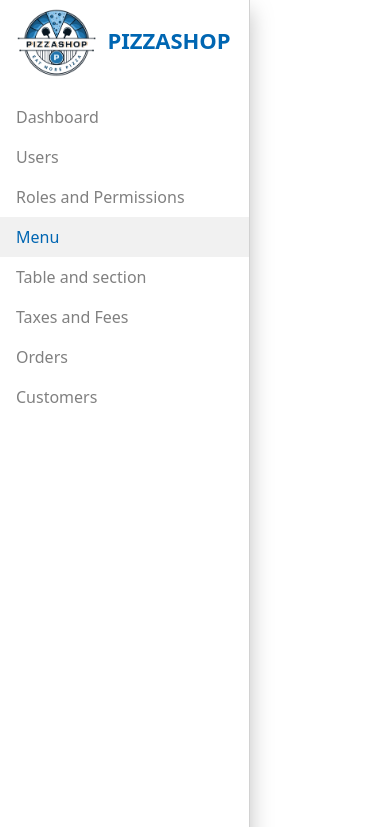
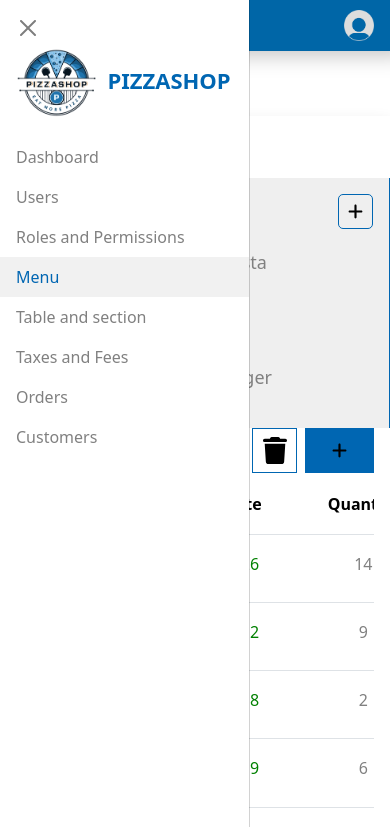
Before and after one commit to JyotDelvadiya/Pizza-Shop, a plain HTML site: page menu.html in a window 390 px wide. Both pictures are taken after a click on the button 33 px from the left and 25 px from the top of the page. Shown: the top 827 px of the page. Drawn offline with nearby package versions, Linux system fonts and the light colour scheme.

Commit message:
Bug fixing [removing unnecessary bootsrap classes. i.e sticky-top from the .menuContainer & more!]

```diff
--- a/assets/dist/css/dashboard.css
+++ b/assets/dist/css/dashboard.css
@@ -5,14 +5,7 @@ body {
     max-width: 100%;
 }
 
-.sidebar {
-    height: 100vh;
-    background-color: white;
-    transition: transform 0.3s ease;
-    box-shadow: 1px 10px 20px rgba(128, 128, 128, 0.448);
-    width: 250px;
-    z-index: 999;
-}
+
 
 .header {
     padding-right: 1em;
@@ -142,6 +135,7 @@ body {
     padding: 1.25em 0em;
     width: 100%;
 }
+
 /* ROLE TABLE CSS END */
 
 .tableContainer td:nth-child(5) .c-table-status {
@@ -667,19 +661,17 @@ input[type="color"]:focus,
         min-width: 25% !important;
     }
 
-    .itemsSearchBar{
+    .itemsSearchBar {
         max-width: 50%;
         min-width: 15% !important;
         margin-left: 10px;
     }
 
-    .itemsDeleteBar{
+    .itemsDeleteBar {
         max-width: 50%;
         min-width: 15% !important;
         margin-left: 10px;
     }
-
-    input::placeholder {}
 
     .addUserBlock {
         max-width: 25% !important;
@@ -696,20 +688,28 @@ input[type="color"]:focus,
         overflow-x: auto;
         white-space: nowrap;
     }
-    .tableContainer th, td {
+
+    .tableContainer th,
+    td {
         min-width: 120px;
     }
 }
 
 @media screen and (max-width: 991px) {
-    .sidebar {
+    /* .sidebar {
         display: none;
-    }
+    } */
 
     .toggle {
         display: block !important;
         border-color: none;
     }
+
+    .menuContainer{
+        z-index: 1 !important;
+    }
+
+
 
     .toggle i {
         font-size: 2em;
@@ -737,3 +737,17 @@ input[type="color"]:focus,
     }
 
 }
+
+@media screen and (min-width: 992px) {
+    .sidebar {
+        height: 100vh;
+        background-color: white;
+        transition: transform 0.3s ease;
+        box-shadow: 1px 10px 20px rgba(128, 128, 128, 0.448);
+        min-width: 250px;
+        z-index: 999;
+    }
+    .offcanvas button{
+        display: none;
+    }
+}
--- a/assets/dist/js/dashboard.js
+++ b/assets/dist/js/dashboard.js
@@ -31,7 +31,7 @@ function toggleMenu() {
     const offcanvas = document.querySelector('.offcanvas');
 
     if (window.innerWidth < 991) {
-        sidebar.classList.toggle('d-block');
+        // sidebar.classList.toggle('d-block');
         offcanvas.classList.toggle('show');
         // sidebar.style.display = sidebar.style.display === 'none' ? 'block' : 'none';
     }
--- a/menu.html
+++ b/menu.html
@@ -25,6 +25,7 @@
                 <div class="offcanvas offcanvas-start" style="width: 250px; z-index: 999;" data-bs-scroll="true"
                     data-bs-backdrop="false" tabindex="-1" id="offcanvasScrolling"
                     aria-labelledby="offcanvasScrollingLabel">
+                    <button type="button" class="btn-close mt-3 ms-3" data-bs-dismiss="offcanvas" aria-label="Close"></button>
                     <div class="offcanvas-header pl-3 py-1">
                         <div class="offcanvas-title customLogo pt-1 d-flex w-75 " id="offcanvasWithBothOptionsLabel">
                             <img src="./assets/images/logos/pizzashop_logo.png" class="w-50 object-fit-cover" alt="">
@@ -150,7 +151,7 @@
                         </div>
                         <div class="container-fluid m-0 p-0">
                             <div class="row m-0">
-                                <div class="col-auto cateoriesSidebar sticky-top text-center p-0">
+                                <div class="col-auto cateoriesSidebar  text-center p-0">
                                     <div class="categoriesContainer bg-gray p-3">
 
                                         <!-- CATEGAROIES HEADER -->
@@ -234,7 +235,7 @@
                                     </div>
                                 </div>
                                 <div class="col px-3 right-container w-100">
-                                    <div class="itemsHeader d-flex flex-column sticky-top w-100">
+                                    <div class="itemsHeader d-flex flex-column  w-100">
 
                                         <!-- ITEMS LIST HEADER -->
                                         <div class="d-flex flex-row align-items-center justify-content-between w-100">
@@ -917,11 +918,8 @@
                                                 </table>
                                             </div>
                                         </div>
-
-
                                     </div>
                                 </div>
-
                             </div>
                         </div>
                     </div>
```
Also changed, not shown: Users.html (+12 -11 lines), addUser.html (+1 -0 lines), dashboard.html (+1 -0 lines), editUser.html (+3 -0 lines), permissions.html (+1 -0 lines), roles.html (+1 -0 lines).
